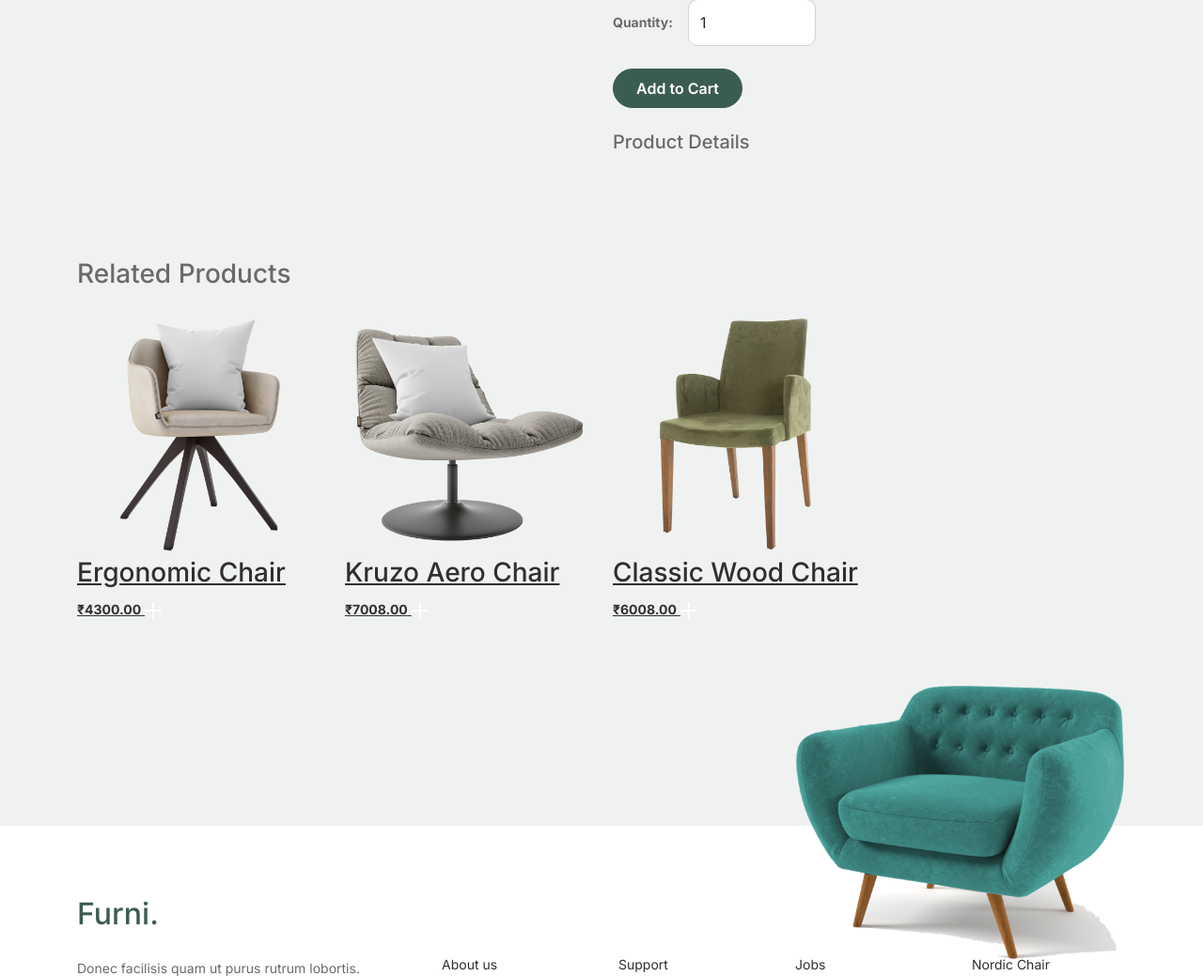
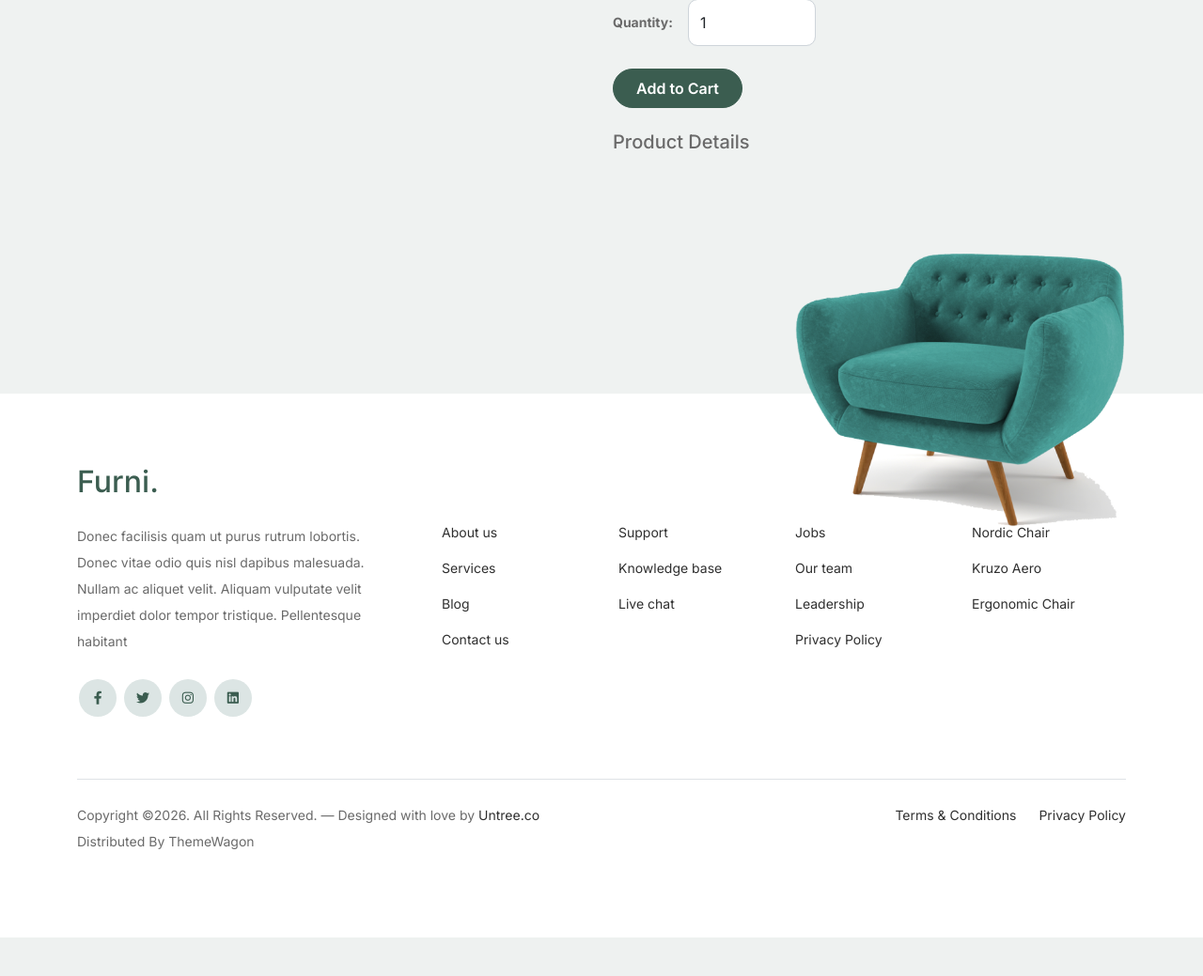
Before and after one commit to Navyaam91/furni_cart, a Django app: template template/product.html in a window 1280 px wide. Shown: the part 519-1558 px from the top of the page at 94% size. After the commit the page ends 1517 px from the top, so only its background shows below. Run offline with Django 5.2, Linux system fonts and the light colour scheme; the template is opened without the code that fills it, so the values that code supplies are empty; some libraries are stand-ins or nearby versions.

Commit message:
product page

```diff
--- a/template/product.html
+++ b/template/product.html
@@ -70,10 +70,10 @@
         </div>
 
         <!-- Related Products -->
-        <div class="row mt-5">
+        <!-- <div class="row mt-5">
             <h3 class="mb-4">Related Products</h3>
 
-            <!-- Item 1 -->
+
             <div class="col-12 col-md-4 col-lg-3 mb-4">
                 <a class="product-item" href="#">
                     <img src="{% static 'images/product-1.png' %}" class="img-fluid product-thumbnail">
@@ -85,7 +85,7 @@
                 </a>
             </div>
 
-            <!-- Item 2 -->
+
             <div class="col-12 col-md-4 col-lg-3 mb-4">
                 <a class="product-item" href="#">
                     <img src="{% static 'images/product-2.png' %}" class="img-fluid product-thumbnail">
@@ -97,7 +97,7 @@
                 </a>
             </div>
 
-            <!-- Item 3 -->
+
             <div class="col-12 col-md-4 col-lg-3 mb-4">
                 <a class="product-item" href="#">
                     <img src="{% static 'images/product-3.png' %}" class="img-fluid product-thumbnail">
@@ -109,7 +109,7 @@
                 </a>
             </div>
 
-        </div>
+        </div> -->
 
     </div>
 </div>
```
